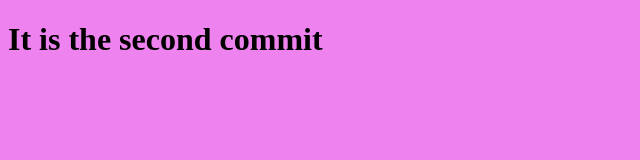
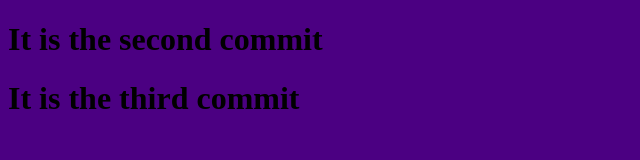
Before and after one commit to IITian-KeshavArora/demoRepo, a plain HTML site: page index.html in a window 1280 px wide. Shown: the whole page, without its empty margins (0-640 px from the left). Drawn offline with Linux system fonts and the light colour scheme.

Commit message:
third commit

```diff
--- a/app.js
+++ b/app.js
@@ -1 +1,2 @@
 // It is the 2nd commit
+// It is the 3rd commit
--- a/index.html
+++ b/index.html
@@ -8,6 +8,7 @@
 </head>
 <body>
     <h1>It is the second commit</h1>
+    <h1>It is the third commit</h1>
     <script src="app.js"></script>
 </body>
 </html>
--- a/style.css
+++ b/style.css
@@ -2,3 +2,7 @@ body
 {
     background-color: violet;
 }
+body
+{
+    background-color: indigo;
+}
```
